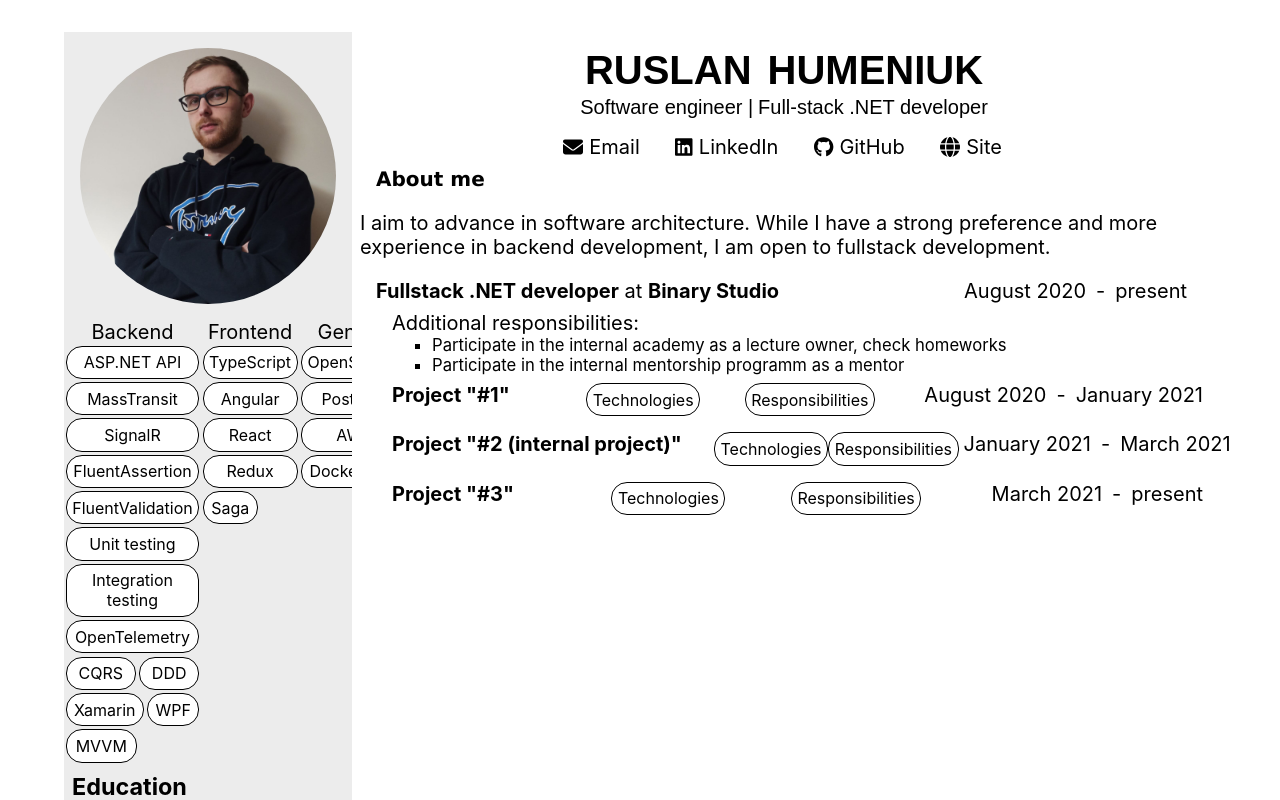
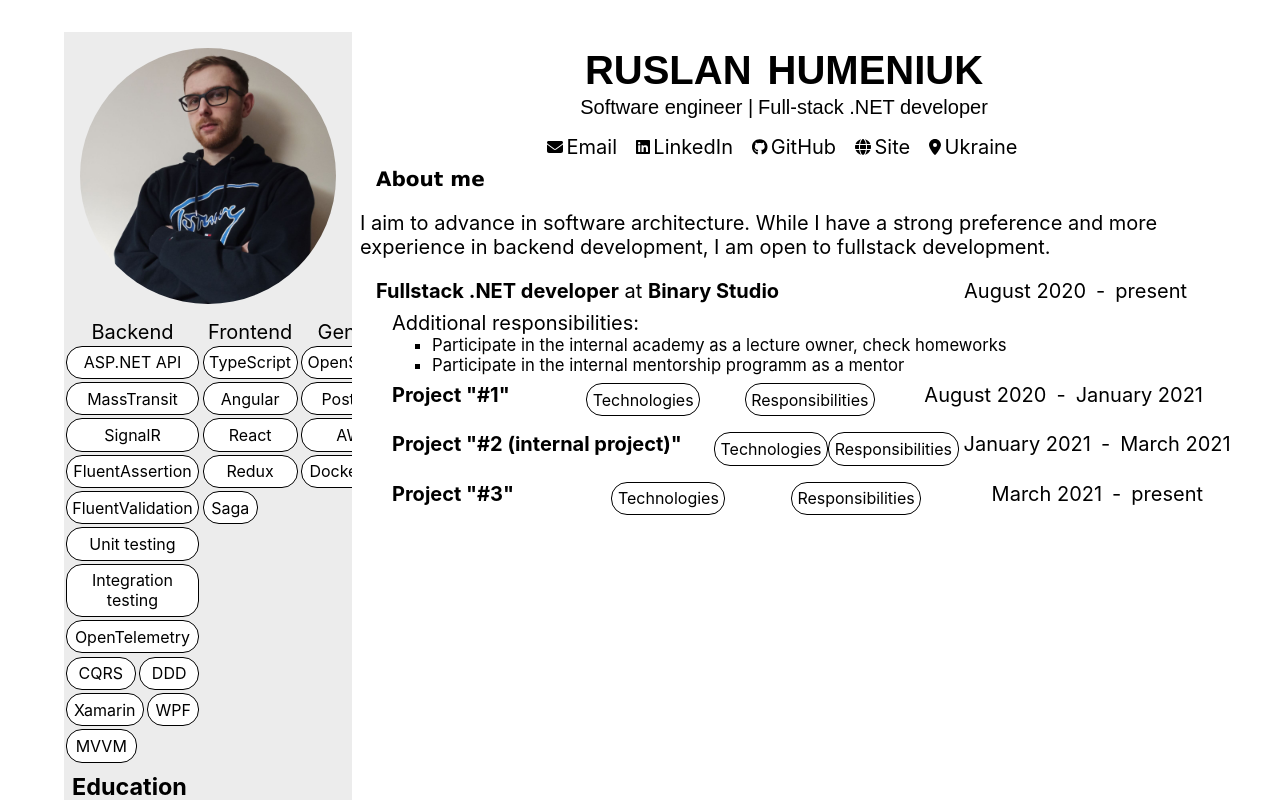
Before and after one commit to rusgumeniuk/portfolio, a React (Create React App) app: page / in a window 1280 px wide. Shown: the top 800 px of the page. Built offline with nearby package versions, Linux system fonts and the light colour scheme.

Commit message:
feat: add location to contacts (model & component)

```diff
--- a/src/components/contacts/Contacts.css
+++ b/src/components/contacts/Contacts.css
@@ -2,16 +2,5 @@
   margin: 0.5rem;
   display: flex;
   justify-content: center;
+  gap: 1rem;
 }
-
-.contact {
-  display: flex;
-  margin: 0 1rem;
-  align-items: center;
-}
-
-.contact > a {
-  text-decoration: none;
-  color: inherit;
-  margin-left: 0.4rem;
-}
--- a/src/components/contacts/Contacts.tsx
+++ b/src/components/contacts/Contacts.tsx
@@ -1,7 +1,11 @@
 import { faGithub, faLinkedin } from '@fortawesome/free-brands-svg-icons';
-import { faEnvelope, faGlobe } from '@fortawesome/free-solid-svg-icons';
-import { FontAwesomeIcon } from '@fortawesome/react-fontawesome';
+import {
+  faEnvelope,
+  faGlobe,
+  faLocationDot,
+} from '@fortawesome/free-solid-svg-icons';
 import { FC } from 'react';
+import Icon from '../shared/icon/Icon';
 import './Contacts.css';
 import { ContactsData } from './data';
 
@@ -9,25 +13,30 @@ const Contacts: FC = () => {
   return (
     <div className="contacts">
       <div className="contact email">
-        <FontAwesomeIcon icon={faEnvelope} />
-        <a href={`mailto:${ContactsData.email}`} className="email">
-          Email
-        </a>
+        <Icon
+          iconTitle={faEnvelope}
+          link={`mailto:${ContactsData.email}`}
+          text="Email"
+        />
       </div>
       <div className="contact link">
-        <FontAwesomeIcon icon={faLinkedin} />
-        <a href={ContactsData.linkedIn}>LinkedIn</a>
+        <Icon
+          iconTitle={faLinkedin}
+          link={ContactsData.linkedIn}
+          text="LinkedIn"
+        />
       </div>
       <div className="contact link">
-        <FontAwesomeIcon icon={faGithub} />
-        <a href={ContactsData.github}>GitHub</a>
+        <Icon iconTitle={faGithub} link={ContactsData.github} text="GitHub" />
       </div>
       {ContactsData.site && (
-        <div className="contact site">
-          <FontAwesomeIcon icon={faGlobe} />
-          <a href={ContactsData.site}>Site</a>
+        <div className="contact link">
+          <Icon iconTitle={faGlobe} link={ContactsData.site} text="Site" />
         </div>
       )}
+      <div className="contact location">
+        <Icon iconTitle={faLocationDot} text={ContactsData.location} />
+      </div>
     </div>
   );
 };
--- a/src/components/contacts/data.ts
+++ b/src/components/contacts/data.ts
@@ -5,4 +5,5 @@ export const ContactsData: Contacts = {
   linkedIn: 'https://www.linkedin.com/in/ruslan-humeniuk-a43345151/',
   site: '#',
   github: 'https://github.com/rusgumeniuk',
+  location: 'Ukraine',
 };
--- a/src/models/contacts.ts
+++ b/src/models/contacts.ts
@@ -3,4 +3,5 @@ export interface Contacts {
   linkedIn: string;
   site: string | null;
   github: string;
+  location: string;
 }
```
